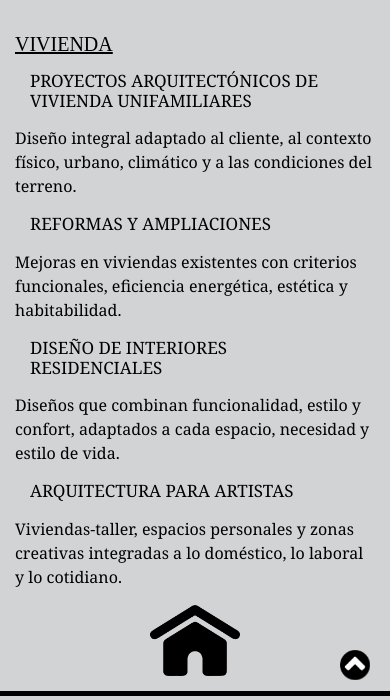
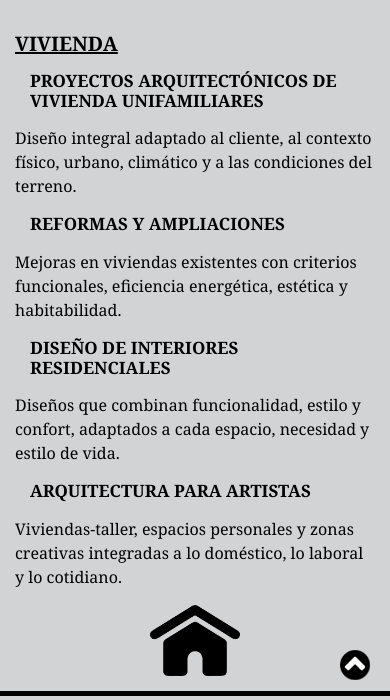
Before and after one commit to Mati-Azar/Sitio-Web-MA-Arquitectura, a website: page pages/servicios.html in a window 390 px wide. Shown: the part 144-844 px from the top of the page. Drawn offline with nearby package versions, Linux system fonts and the light colour scheme.

Commit message:
Se Aplico Nesting, Extend y Variable en _body-general.scss

```diff
--- a/scss/base-general/_body-general.scss
+++ b/scss/base-general/_body-general.scss
@@ -6,20 +6,29 @@
 
 /*------------------------------------------------------Body General---------------------------------------------------- */
 
+/*------------------------------------------------Uso de Nesting, Extend y Variable-------------------------------------- */
+
+$fondo-gris:rgb(210, 211, 213);
+
 body {
   color: black;
   font-family: Cambria, Cochin, Georgia, Times, "Times New Roman", serif;
   font-size: 20px;
   text-align: justify;
+  h1 {
+    text-transform: uppercase;
+    font-weight: bold;
+  }
+  h2 {
+    @extend h1;
+  }
+  h3 {
+    @extend h1;
+  }
 }
 
 .body-gray {
-  background-color: rgb(210, 211, 213);
-}
-
-h1 {
-  text-transform: uppercase;
-  font-weight: bold;
+  background-color:$fondo-gris;
 }
 
 .h1-general {
@@ -27,15 +36,6 @@ h1 {
   border-bottom: 7px solid black;
 }
 
-h2 {
-  text-transform: uppercase;
-  font-family: bold;
-}
-
 .h2-sub {
   text-decoration: underline;
 }
-
-h3 {
-  text-transform: uppercase;
-}
--- a/scss/header-footer/_footer.scss
+++ b/scss/header-footer/_footer.scss
@@ -1,3 +1,4 @@
+
 /*---------------------------------------------------------------Footer-------------------------------------------------------------- */
 
 /*--Footer-----Pantallas EXTRA PEQUEÑAS (TELEFONOS EN VERTICAL <576 px--------*/
--- a/scss/header-footer/_header.scss
+++ b/scss/header-footer/_header.scss
@@ -1,3 +1,4 @@
+
 /*-------------------------------------------------------Header - Encabezado -----------------------------------------------------*/
 
 /*--Header------Pantallas EXTRA PEQUEÑAS (TELEFONOS EN VERTICAL <576 px------*/
--- a/scss/pages-styles/_contactos.scss
+++ b/scss/pages-styles/_contactos.scss
@@ -1,3 +1,4 @@
+
 /*------------------------------------------------------------ Pages Contactos--------------------------------------------------------- */
 
 .body-pages-contacto {
--- a/scss/pages-styles/_index.scss
+++ b/scss/pages-styles/_index.scss
@@ -1,3 +1,4 @@
+
 /*---------------------------------------------------------Pages Inicio --------------------------------------------------------*/
 
 .body-pages-index {
--- a/scss/pages-styles/_proyectos.scss
+++ b/scss/pages-styles/_proyectos.scss
@@ -1,3 +1,4 @@
+
 /*-----------------------------------------------------Pages Proyectos-------------------------------------------------------*/
 
 .h2-pages-proyectos {
@@ -5,6 +6,8 @@
 }
 
 /*--Pages Proyectos-----Pantallas EXTRA PEQUEÑAS (TELEFONOS EN VERTICAL <576 px---*/
+
+/*--------Aplicacion de @EXTEND--------------*/
 
 @media (max-width: 575.98px) {
   .h1-pages-proyectos {
@@ -15,13 +18,13 @@
   }
 
   .arquitectura-residencial-container {
-    background-color: rgb(230, 231, 232);
     display: flex;
     flex-direction: column;
     align-items: center;
     margin: 15px;
     padding: 15px;
     font-size: 16px;
+    background-color: rgb(230, 231, 232);
   }
 
   .arquitectura-residencial__imgcasa1 {
@@ -38,13 +41,13 @@
   }
 
   .arquitectura-urbana-container {
-    background-color: rgb(169, 171, 174);
     display: flex;
     flex-direction: column;
     align-items: center;
     margin: 15px;
     padding: 15px;
     font-size: 16px;
+    background-color: rgb(169, 171, 174);
   }
 
   .arquitectura-urbana__imgparque {
@@ -118,11 +121,11 @@
 
   .arquitectura-urbana-container {
     background-color: rgb(169, 171, 174);
-    margin: 20px;
-    padding: 20px;
     display: flex;
     flex-direction: column;
     align-items: center;
+    margin: 20px;
+    padding: 20px;
     font-size: 17px;
   }
 
--- a/scss/pages-styles/_servicios.scss
+++ b/scss/pages-styles/_servicios.scss
@@ -1,3 +1,4 @@
+
 /*---------------------------------------------Pages Servicios--------------------------------------------------------------*/
 
 /*--Pages Servicios-----Pantallas EXTRA PEQUEÑAS (TELEFONOS EN VERTICAL <576 px-----*/
--- a/scss/pages-styles/_sobre-mi.scss
+++ b/scss/pages-styles/_sobre-mi.scss
@@ -1,3 +1,4 @@
+
 /*-------------------------------------------------------Pages Sobre Mi----------------------------------------------------------*/
 
 .list-misvalores {
```
Also changed, not shown: css/style.css, 1 other file.
